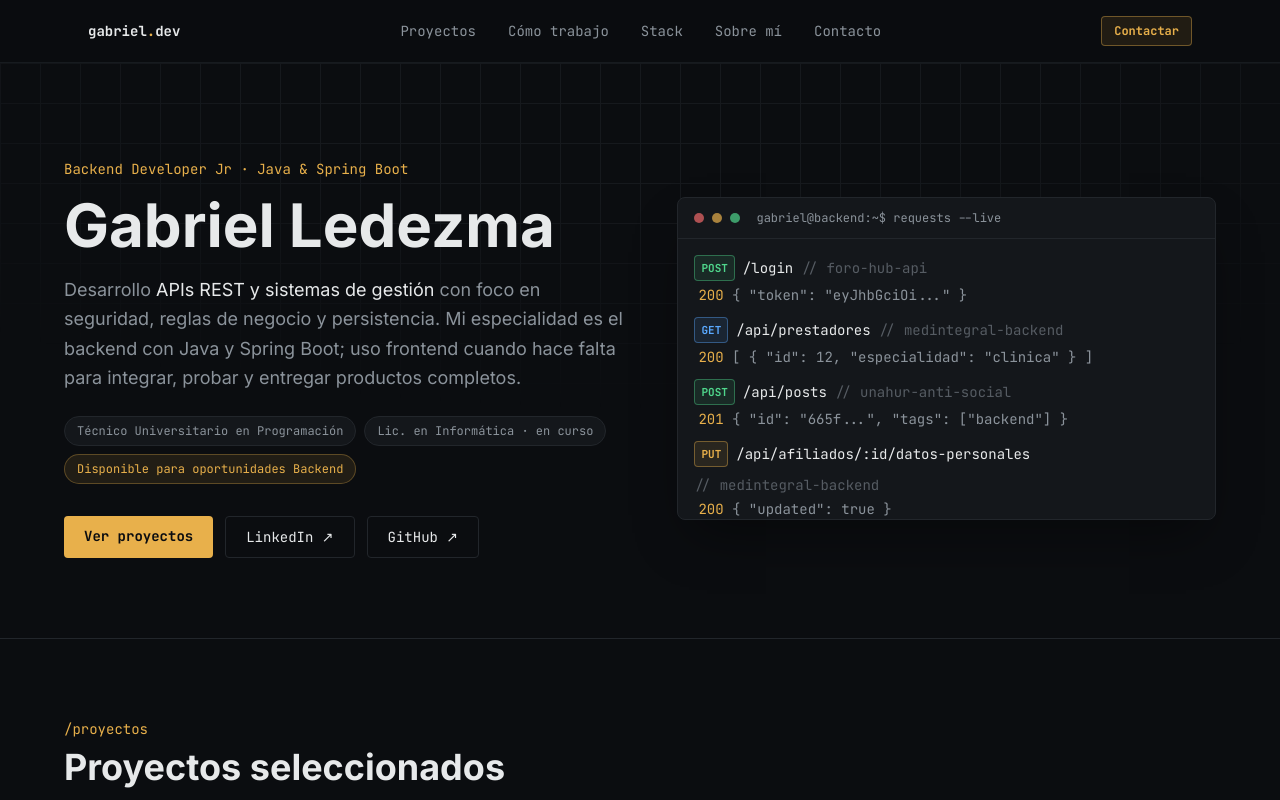
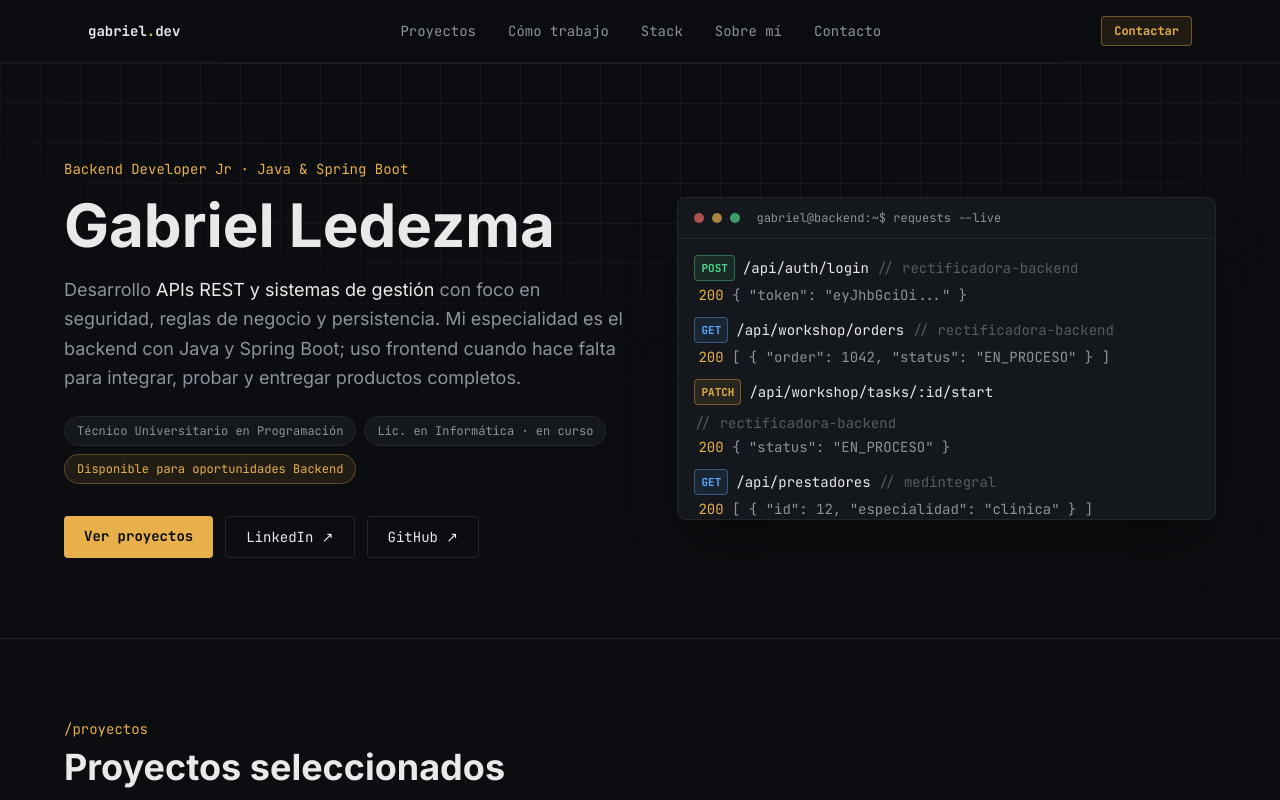
Before and after one commit to gabrielledezma21/gabrielledezma-portfolio, a Next.js app: page / in a window 1280 px wide. Shown: the top 800 px of the page. Built offline with nearby package versions, Linux system fonts and the light colour scheme.

Commit message:
feat: refresh terminal with recent backend flows

```diff
--- a/components/ApiConsole.tsx
+++ b/components/ApiConsole.tsx
@@ -3,7 +3,7 @@
 import { useEffect, useState } from "react";
 
 type Call = {
-  method: "GET" | "POST" | "PUT" | "DELETE";
+  method: "GET" | "POST" | "PUT" | "PATCH" | "DELETE";
   path: string;
   project: string;
   status: number;
@@ -13,15 +13,29 @@ type Call = {
 const CALLS: Call[] = [
   {
     method: "POST",
-    path: "/login",
-    project: "foro-hub-api",
+    path: "/api/auth/login",
+    project: "rectificadora-backend",
     status: 200,
     body: '{ "token": "eyJhbGciOi..." }',
   },
   {
     method: "GET",
+    path: "/api/workshop/orders",
+    project: "rectificadora-backend",
+    status: 200,
+    body: '[ { "order": 1042, "status": "EN_PROCESO" } ]',
+  },
+  {
+    method: "PATCH",
+    path: "/api/workshop/tasks/:id/start",
+    project: "rectificadora-backend",
+    status: 200,
+    body: '{ "status": "EN_PROCESO" }',
+  },
+  {
+    method: "GET",
     path: "/api/prestadores",
-    project: "medintegral-backend",
+    project: "medintegral",
     status: 200,
     body: '[ { "id": 12, "especialidad": "clinica" } ]',
   },
@@ -33,24 +47,11 @@ const CALLS: Call[] = [
     body: '{ "id": "665f...", "tags": ["backend"] }',
   },
   {
-    method: "PUT",
-    path: "/api/afiliados/:id/datos-personales",
-    project: "medintegral-backend",
-    status: 200,
-    body: '{ "updated": true }',
-  },
-  {
     method: "GET",
     path: "/topicos?page=0",
     project: "foro-hub-api",
     status: 200,
     body: '{ "content": [...], "totalPages": 3 }',
-  },
-  {
-    method: "DELETE",
-    path: "/api/agenda-turnos/:id",
-    project: "medintegral-backend",
-    status: 204,
   },
 ];
 
@@ -58,6 +59,7 @@ const METHOD_STYLES: Record<Call["method"], string> = {
   GET: "text-method-get border-method-get/40 bg-method-get/10",
   POST: "text-method-post border-method-post/40 bg-method-post/10",
   PUT: "text-method-put border-method-put/40 bg-method-put/10",
+  PATCH: "text-method-put border-method-put/40 bg-method-put/10",
   DELETE: "text-method-delete border-method-delete/40 bg-method-delete/10",
 };
 
@@ -67,14 +69,14 @@ export default function ApiConsole() {
 
   useEffect(() => {
     setVisible([]);
-    let i = 0;
+    let index = 0;
     const step = () => {
-      i += 1;
-      setVisible((prev) => [...prev, i - 1]);
-      if (i < CALLS.length) {
+      index += 1;
+      setVisible((previous) => [...previous, index - 1]);
+      if (index < CALLS.length) {
         timeout = setTimeout(step, 900);
       } else {
-        timeout = setTimeout(() => setCycle((c) => c + 1), 3200);
+        timeout = setTimeout(() => setCycle((current) => current + 1), 3200);
       }
     };
     let timeout = setTimeout(step, 500);
@@ -92,10 +94,10 @@ export default function ApiConsole() {
         </span>
       </div>
       <div className="h-[280px] overflow-hidden px-4 py-4 font-mono text-[13px] leading-relaxed sm:text-sm">
-        {CALLS.map((call, idx) => (
+        {CALLS.map((call, index) => (
           <div
-            key={`${cycle}-${idx}`}
-            className={`mb-3 ${visible.includes(idx) ? "animate-fadeUp" : "opacity-0"}`}
+            key={`${cycle}-${index}`}
+            className={`mb-3 ${visible.includes(index) ? "animate-fadeUp" : "opacity-0"}`}
           >
             <div className="flex flex-wrap items-center gap-2">
               <span
@@ -106,12 +108,11 @@ export default function ApiConsole() {
               <span className="text-ink">{call.path}</span>
               <span className="text-ink-faint">// {call.project}</span>
             </div>
-            {call.body && (
+            {call.body ? (
               <div className="mt-1 pl-1 text-ink-muted">
                 <span className="text-signal">{call.status}</span> {call.body}
               </div>
-            )}
-            {!call.body && (
+            ) : (
               <div className="mt-1 pl-1 text-ink-muted">
                 <span className="text-signal">{call.status}</span> no content
               </div>
```
